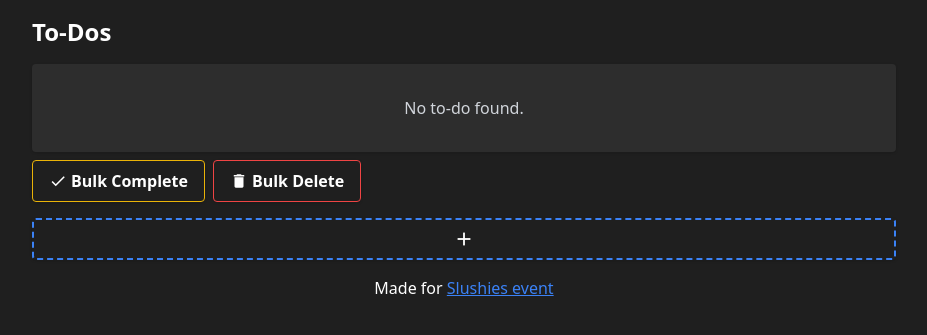
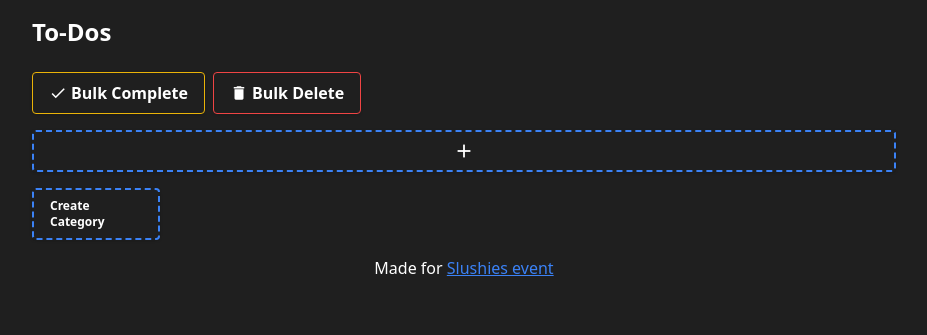
Before and after one commit to ardapaydin/slushies, a Flask app: page / in a window 1280 px wide. Shown: the top 335 px of the page, without its empty margins (176-1103 px from the left). Run offline with Flask 3, Linux system fonts and the light colour scheme; data that the repository does not hold is empty; some libraries are stand-ins or nearby versions.

Commit message:
add category feature and readme

```diff
--- a/app.py
+++ b/app.py
@@ -17,6 +17,15 @@ def init_db():
         content VARCHAR(255) NOT NULL,
         completed BOOLEAN NOT NULL DEFAULT FALSE,
         priority VARCHAR(255) NOT NULL DEFAULT 'low',
+        category_id INT,
+        created_at TIMESTAMP DEFAULT CURRENT_TIMESTAMP,
+        edited_at TIMESTAMP DEFAULT CURRENT_TIMESTAMP ON UPDATE CURRENT_TIMESTAMP
+    )
+    ''')
+    cursor.execute('''
+    CREATE TABLE IF NOT EXISTS categories (
+        id INT AUTO_INCREMENT PRIMARY KEY,
+        name VARCHAR(255) NOT NULL,
         created_at TIMESTAMP DEFAULT CURRENT_TIMESTAMP,
         edited_at TIMESTAMP DEFAULT CURRENT_TIMESTAMP ON UPDATE CURRENT_TIMESTAMP
     )
@@ -34,21 +43,32 @@ with app.app_context():
         cursor.execute('SELECT * FROM todos')
         todos = cursor.fetchall()
         todos = sorted(todos, key=lambda x: priority_order.get(x['priority'], -99), reverse=True)
-        return render_template('index.html', todos=todos)
+        cursor.execute('SELECT * FROM categories')
+        categories = cursor.fetchall()
+
+        return render_template('index.html', todos=todos, categories=categories)
 
     @app.route('/todo/create', methods=['POST','GET'])
     def create_todo():
         if request.method == 'GET':
-            return render_template('create.html')
+            cursor.execute('SELECT * FROM categories')
+            categories = cursor.fetchall()
+            return render_template('create.html', categories=categories)
         content = request.form.get('content')
         priority = request.form.get('priority')
+        category_id = request.form.get('category_id')
         if not priority or priority not in ['low', 'medium', 'high']:return "Invalid priority", 400
         if not content or not isinstance(content, str): return "Invalid input", 400
         if content.strip() == "": return "Content cannot be empty", 400
         if content.__len__() > 255: return "Content is too long", 400
-        cursor.execute('INSERT INTO todos (content, priority) VALUES (%s, %s)', (
+        if category_id:
+            cursor.execute('SELECT * FROM categories WHERE id = %s', (category_id,))
+            category = cursor.fetchone()
+            if not category: return "Invalid category ID",400
+        cursor.execute('INSERT INTO todos (content, priority, category_id) VALUES (%s, %s, %s)', (
             content,
-            priority
+            priority,
+            category_id
         ))
         conn.commit()
         return redirect(url_for('index'))
@@ -59,18 +79,29 @@ with app.app_context():
             content = request.form.get('content')
             completed = request.form.get('completed')
             priority = request.form.get('priority')
+            category_id = request.form.get('category_id')
             completed = True if completed == "on" else False
             if not priority or priority not in ['low', 'medium', 'high']: return "Invalid priority", 400
             if not content or not isinstance(content, str): return "Invalid input; content != string", 400
+
+            if category_id:
+                cursor.execute('SELECT * FROM categories WHERE id = %s', (category_id,))
+                category = cursor.fetchone()
+                if not category: return "Invalid category ID", 400
+
             if content.strip() == "": return "Content cannot be empty", 400
             if content.__len__() > 255: return "Content is too long", 400
-            cursor.execute('UPDATE todos SET content = %s, completed = %s, priority = %s WHERE id = %s', (content, completed, priority, id))
+            cursor.execute('UPDATE todos SET content = %s, completed = %s, priority = %s, category_id = %s WHERE id = %s', (content, completed, priority, category_id, id))
             conn.commit()
             return redirect(url_for('index'))
         cursor.execute('SELECT * FROM todos WHERE id = %s', (id,))
         todo = cursor.fetchone()
         if not todo: return "Todo not found", 404
-        return render_template('view.html', todo=todo)
+
+        cursor.execute('SELECT * FROM categories')
+        categories = cursor.fetchall()
+
+        return render_template('view.html', todo=todo, categories=categories)
 
     @app.route('/todo/<int:id>', methods=["DELETE"])
     def delete_todo(id):
@@ -120,5 +151,26 @@ with app.app_context():
         conn.commit()
         return redirect(url_for('index'))
 
+    @app.route('/category/create', methods=['POST','GET'])
+    def create_category():
+        if request.method == 'POST':
+            name = request.form.get('name')
+            if not name or not isinstance(name, str): return "Invalid input; name != string", 400
+            if name.strip() == "": return "Name cannot be empty", 400
+            if name.__len__() > 24: return "Name is too long", 400
+            cursor.execute('INSERT INTO categories (name) VALUES (%s)', (name,))
+            conn.commit()
+            return redirect(url_for('index'))
+        return render_template('category.html')
+
+    @app.route('/category/<int:id>', methods=['DELETE'])
+    def delete_category(id):
+        cursor.execute('DELETE FROM categories WHERE id = %s', (id,))
+        conn.commit()
+        cursor.execute('UPDATE todos SET category_id = NULL WHERE category_id = %s', (id,))
+        conn.commit()
+        return redirect(url_for('index'))
+
+
 if __name__ == '__main__':
     app.run(debug=True, port=5000)
--- a/templates/create.html
+++ b/templates/create.html
@@ -15,6 +15,12 @@
             <option value="high">High</option>
         </select>
 
+        <h1 class="text-white">Category</h1>
+        <select name="category_id" class="mb-2 p-3 rounded bg-[#232323] text-white focus:outline-none focus:ring-2 focus:ring-blue-500 transition">
+            <option value="">Select a category</option>
+            {% for category in categories %} <option value="{{ category.id }}">{{ category.name }}</option> {% endfor %}
+        </select>
+
         <button type="submit" class="rounded bg-blue-500 hover:bg-blue-600 px-4 py-2 text-white font-semibold shadow transition">
             <span class="material-icons align-middle mr-1" style="font-size:18px;">add</span>
             Create Todo
--- a/templates/index.html
+++ b/templates/index.html
@@ -53,10 +53,15 @@
     window.location.reload();
   }
 
+  async function deleteCategory(id) {
+    await fetch("/category/" + id, { method: "delete" });
+    window.location.reload();
+  }
+
 </script>
 
 <div class="flex flex-col gap-3">
-  {% for todo in todos %}
+  {% for todo in todos if not todo.category_id %}
   <div class="mb-2 flex items-center justify-between rounded bg-[#2d2d2d] p-4 shadow hover:shadow-lg">
     <div class="flex items-center gap-3">
       <input type="checkbox" name="bulk" value="{{ todo.id }}" class="mr-2 h-5 w-5 accent-blue-500">
@@ -90,9 +95,55 @@
       </button>
     </div>
   </div>
-  {% else %}
-  <div class="flex items-center justify-center bg-[#2d2d2d] p-4 rounded shadow">
-    <span class="text-gray-300 text-center py-4">No to-do found.</span>
+  {% endfor %}
+
+  {% for category in categories %}
+  <div class="flex flex-col">
+    <div class="flex items-center gap-3 mb-2 justify-between">
+      <span class="text-white text-lg font-medium">{{ category.name }}</span>
+      <div class="flex gap-2 items-center">
+        <button onclick="deleteCategory({{ category.id }})"
+          class="rounded border border-red-500 hover:bg-red-600 px-4 py-2 text-white flex items-center gap-1 transition">
+          <span class="material-icons" style="font-size:18px;">delete</span> Delete
+        </button>
+      </div>
+    </div>
+
+    {% for todo in todos if todo.category_id == category.id %}
+    <div class="mb-2 flex items-center justify-between rounded bg-[#2d2d2d] p-4 shadow hover:shadow-lg">
+      <div class="flex items-center gap-3">
+        <input type="checkbox" name="bulk" value="{{ todo.id }}" class="mr-2 h-5 w-5 accent-blue-500">
+        <div
+          class="rounded-full h-6 w-6 border-2 items-center justify-center flex hover:opacity-50 cursor-pointer transition"
+          onclick="editTodo({{ todo.id }})">
+          {% if todo.completed %}
+          <div class="rounded-full h-full w-full bg-green-500"></div>
+          {% endif %}
+        </div>
+        <span class="text-white text-lg font-medium">{{ todo.content}}</span>
+        <div class="{{
+          todo.priority == 'low' and 'bg-green-500' or todo.priority == 'medium' and 'bg-yellow-500' or 'bg-red-500'
+        }} px-2 py-1 rounded text-white text-sm">
+          {{ todo.priority.capitalize() }}
+        </div>
+      </div>
+      <div class="flex gap-2 items-center">
+
+        <span class="text-gray-400 text-sm">
+          {{todo.created_at}}
+        </span>
+
+        <a href="/todo/{{ todo.id }}"
+          class="rounded border border-green-500 hover:bg-green-600 px-4 py-2 text-white flex items-center gap-1 transition">
+          <span class="material-icons" style="font-size:18px;">visibility</span> View
+        </a>
+        <button onclick="deleteTodo({{ todo.id }})"
+          class="rounded border border-red-500 hover:bg-red-600 px-4 py-2 text-white flex items-center gap-1 transition">
+          <span class="material-icons" style="font-size:18px;">delete</span> Delete
+        </button>
+      </div>
+    </div>
+    {% endfor %}
   </div>
   {% endfor %}
 </div>
@@ -110,6 +161,10 @@
   class="mt-4 rounded border-dashed border-2 border-blue-500 hover:bg-blue-600 justify-center flex px-4 py-2 text-white font-bold text-xl shadow transition">
   <span class="material-icons" style="font-size:22px;">add</span>
 </a>
+<a href="/category/create"
+  class="mt-4 rounded border-dashed border-2 w-32 text-xs items-center border-blue-500 hover:bg-blue-600 justify-center flex px-4 py-2 text-white font-bold text-xl shadow transition">
+  Create Category
+</a>
 
 <div class="mt-4 text-center">
   Made for <a href="https://slushies.hackclub.com/" class="text-blue-500 underline">Slushies event</a>
```
Also changed, not shown: templates/category.html (added, +16 -0 lines), templates/view.html (+8 -0 lines), README.md (added), images/1.png (added).
